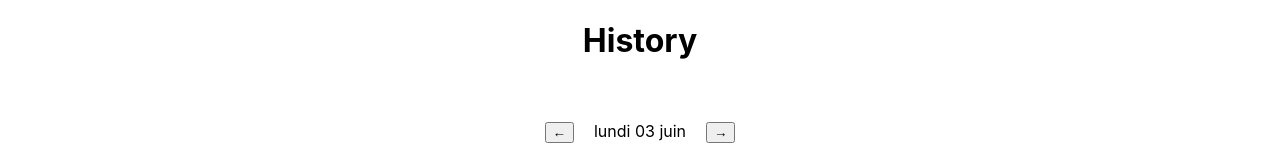
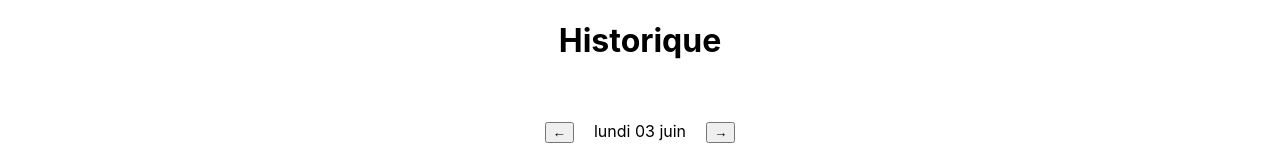
Before and after one commit to FlorianGardy/up-day-mobile, a React (Create React App) app: page /history in a window 1280 px wide. Shown: the top 160 px of the page. Built offline with nearby package versions, Linux system fonts and the light colour scheme.

Commit message:
change title to historique

```diff
--- a/src/pages/History.page.jsx
+++ b/src/pages/History.page.jsx
@@ -24,7 +24,7 @@ const History = () => {
   return (
     <div>
       <TopBar
-        title="History"
+        title="Historique"
         leftButtonInfo={{ isVisible: false }}
         rightButtonInfo={{ isVisible: false }}
       />
```
